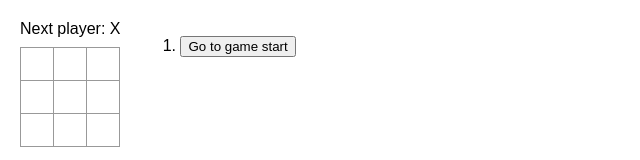
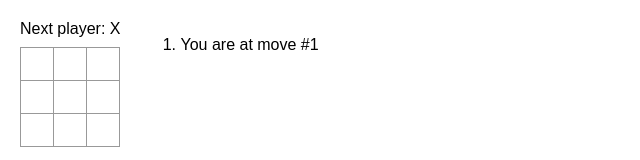
Before and after one commit to Lucascn21/react-dev-tuto, a React (Create React App) app: page / in a window 1280 px wide. Shown: the top 160 px of the page, without its empty margins (0-640 px from the left). Built offline with nearby package versions, Linux system fonts and the light colour scheme.

Commit message:
Display “You are at move #…” on current move

```diff
--- a/src/components/Game.jsx
+++ b/src/components/Game.jsx
@@ -19,14 +19,20 @@ export const Game = () => {
 
   const moves = history.map((squares, move) => {
     let description;
-    if (move > 0) {
+    if (move > 0 && move < history.length - 1) {
       description = "Go to move #" + move;
+    } else if (move == currentMove) {
+      description = "You are at move #" + Number(currentMove + 1);
     } else {
       description = "Go to game start";
     }
     return (
       <li key={move}>
+        {move == currentMove ? (
+          <p>{description}</p>
+        ) : (
           <button onClick={() => jumpTo(move)}>{description}</button>
+        )}
       </li>
     );
   });
```
Lines whose indentation alone changed are shown as unchanged.
